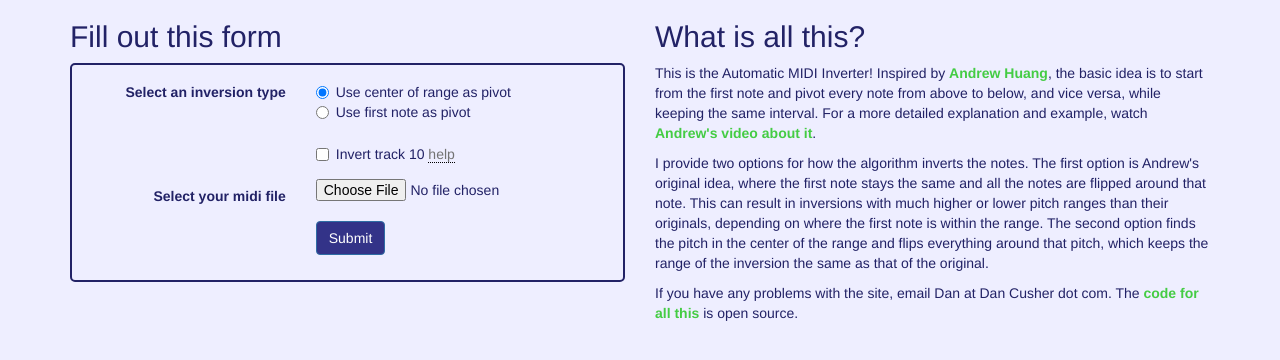
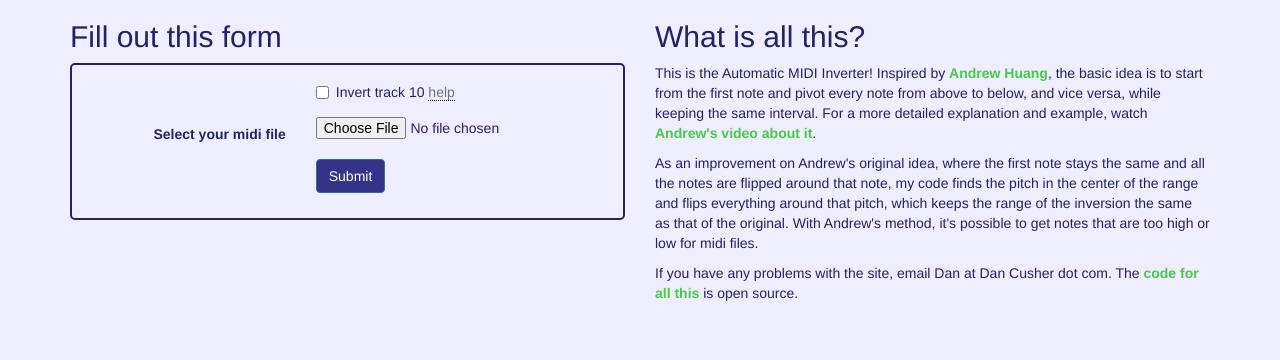
Before and after one commit to dscush/midi-inverter, a Flask app: page / in a window 1280 px wide. Shown: the part 184-544 px from the top of the page. Run offline with Flask 2, Linux system fonts and the light colour scheme; some libraries are stand-ins or nearby versions.

Commit message:
Remove first-note inversion option

```diff
--- a/app.py
+++ b/app.py
@@ -14,10 +14,9 @@ def invert():
     error = None
     if request.method == 'POST':
         f = request.files['midi_file']
-        inversion_type = int(request.form['inversionType'])
         invert_drums = request.form.get('invertDrums')
         try:
-            inverted_midi = midi_inverter.invert_midi(f, inversion_type, invert_drums)
+            inverted_midi = midi_inverter.invert_midi(f, invert_drums)
         except IOError:
             flash('Invalid midi file - file could be corrupt, or simply not a midi file.')
             return redirect(url_for('index'))
--- a/templates/index.html
+++ b/templates/index.html
@@ -53,22 +53,6 @@
                         {% endif %}
                         {% endwith %}
                         <div class="form-group row">
-                            <label class="control-label col-sm-5">Select an inversion type</label>
-                            <div class="col-sm-7">
-                                <div class="radio">
-                                    <label>
-                                        <input type="radio" name="inversionType" id="inversionTypeMiddle" value="0" checked>
-                                        Use center of range as pivot
-                                    </label>
-                                    <br>
-                                    <label>
-                                        <input type="radio" name="inversionType" id="inversionTypeFirstNote" value="1">
-                                        Use first note as pivot
-                                    </label>
-                                </div>
-                            </div>
-                        </div>
-                        <div class="form-group row">
                             <div class="col-sm-7 col-sm-offset-5">
                                 <div class="checkbox">
                                     <label>
@@ -99,7 +83,7 @@
                         This is the Automatic MIDI Inverter!  Inspired by <a href="http://andrewhuang.com/">Andrew Huang</a>, the basic idea is to start from the first note and pivot every note from above to below, and vice versa, while keeping the same interval.  For a more detailed explanation and example, watch <a href="https://www.youtube.com/watch?v=4IAZY7JdSHU">Andrew's video about it</a>.
                     </p>
                     <p>
-                        I provide two options for how the algorithm inverts the notes.  The first option is Andrew's original idea, where the first note stays the same and all the notes are flipped around that note.  This can result in inversions with much higher or lower pitch ranges than their originals, depending on where the first note is within the range.  The second option finds the pitch in the center of the range and flips everything around that pitch, which keeps the range of the inversion the same as that of the original.
+                        As an improvement on Andrew's original idea, where the first note stays the same and all the notes are flipped around that note, my code finds the pitch in the center of the range and flips everything around that pitch, which keeps the range of the inversion the same as that of the original.  With Andrew's method, it's possible to get notes that are too high or low for midi files.
                     </p>
                     <p>
                         If you have any problems with the site, email Dan at Dan Cusher dot com.  The <a href="https://github.com/dscush/midi-inverter">code for all this</a> is open source.
```
Also changed, not shown: midi_inverter/midi_inverter.py (+2 -14 lines).
